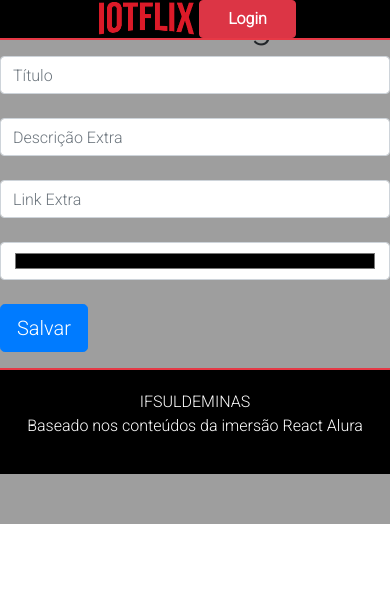
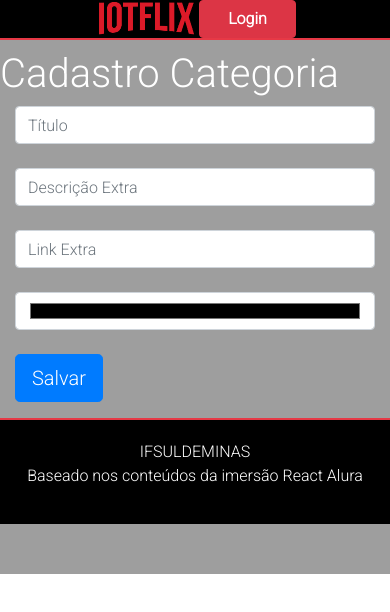
Before and after one commit to Everton-Afonso/IotFlix, a React (Create React App) app: page /categorias in a window 390 px wide. Shown: the top 612 px of the page. Built offline with nearby package versions, Linux system fonts and the light colour scheme.

Commit message:
correção de erros na vercel

```diff
--- a/package.json
+++ b/package.json
@@ -5,14 +5,14 @@
   "dependencies": {
     "@material-ui/core": "^4.11.0",
     "@testing-library/jest-dom": "^4.2.4",
-    "@testing-library/react": "^9.3.2",
-    "@testing-library/user-event": "^7.1.2",
+    "@testing-library/react": "^9.5.0",
+    "@testing-library/user-event": "^7.2.1",
     "react": "^16.13.1",
     "react-bootstrap": "^1.4.0",
     "react-dom": "^16.13.1",
     "react-hook-form": "^6.9.6",
     "react-router-dom": "^5.2.0",
-    "react-scripts": "^2.1.8",
+    "react-scripts": "3.4.3",
     "react-slick": "^0.27.12",
     "slick-carousel": "^1.8.1",
     "styled-components": "^5.2.0"
--- a/public/index.html
+++ b/public/index.html
@@ -27,5 +27,7 @@
 	<body>
 		<noscript>You need to enable JavaScript to run this app.</noscript>
 		<div id="root"></div>
+		<script src="https://code.jquery.com/jquery-3.5.1.js" integrity="sha256-QWo7LDvxbWT2tbbQ97B53yJnYU3WhH/C8ycbRAkjPDc="crossorigin="anonymous"></script>
+		<script src="https://cdnjs.cloudflare.com/ajax/libs/typescript/4.0.5/typescript.js" integrity="sha512-JSJ7zlG+4uXh55SxobWkfU3oEiqFE92RiusSWFywcj7him4T/SomW8ltkVV3Ss10bKNm+AF1cQKRcEAT0yzD3Q=="crossorigin="anonymous"></script>
 	</body>
 </html>
--- a/src/components/Header/index.js
+++ b/src/components/Header/index.js
@@ -11,7 +11,7 @@ function Header() {
 				<img src={Logo} className="logo" alt="IotFlix Logo" />
 			</a>
 			<Button variant="danger">
-				<Link to="/Categorias" className="link">Login</Link>
+				<Link to="/Categorias" className="link">Login</Link> {/* alterar o botão de login quando o matheus pedir*/}
 			</Button>
 		</nav>
 	);
--- a/src/data/db.json
+++ b/src/data/db.json
@@ -27,6 +27,16 @@
       "cor": "#6BD1FF",
       "descricao": "Formação de Front End na Alura",
       "url": "https://www.alura.com.br/cursos-online-front-end"
+    },
+    {
+      "id": 5
+    },
+    {
+      "titulo": "Raspberry",
+      "descricao": "Site Oficial",
+      "url": "http://www.raspberry.org/",
+      "cor": "#db0f0f",
+      "id": 6
     }
   ],
   "videos": [
--- /dev/null
+++ b/src/pages/Categorias/index.css
@@ -0,0 +1,9 @@
+.corpo {
+	padding-top: 100px;
+	color: white;
+}
+@media (max-width: 800px) {
+	.corpo {
+		padding-top: 50px;
+	}
+}
--- a/src/pages/Categorias/index.js
+++ b/src/pages/Categorias/index.js
@@ -2,13 +2,30 @@ import React, {useState, useEffect} from 'react';
 import Header from "../../components/Header";
 import Footer from "../../components/Footer";
 import { useForm } from 'react-hook-form';
+import "./index.css";
 function CadastroCategoria() {
     const { register, handleSubmit, errors } = useForm();
+
+    function onSubmit(dados) {
+        console.log("Dados:", dados);
+        fetch(`http://localhost:8080/categorias`, {
+            method: "post",
+            headers: {
+            "Content-Type": "application/json",
+            },
+            body: JSON.stringify(dados),
+        }).then(function (response) {
+            return response.json();
+        })
+        .catch((error) => console.error("Error:", error))
+        .then((response) => console.log("Success:", JSON.stringify(response)))
+            console.log(dados);
+    }
     return (
-        <div>
+        <div className="corpo">
             <Header />
             <h1> Cadastro Categoria </h1>
-            <form onSubmit={handleSubmit()} className="form-group">
+            <form onSubmit={handleSubmit(onSubmit)} className="form-group container-fluid">
                 <input type="text" className="form-control" placeholder="Título" name="titulo" ref={register({required: true})} />
                 <br />
 
```
Also changed, not shown: 1 other file (tests, documents, lock files or other folders).
